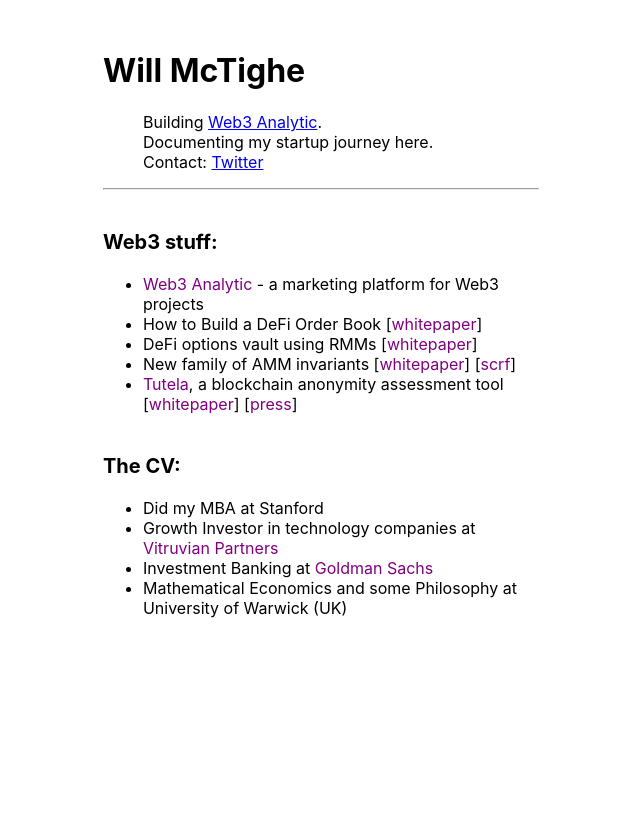
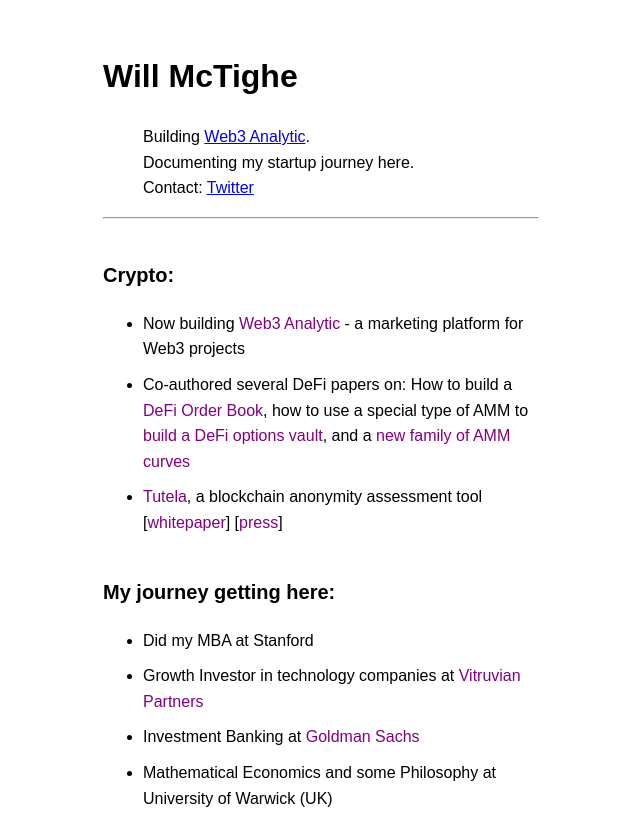
Before and after one commit to Tiggy560/my-website, a React (Create React App) app: page / in a window 1280 px wide. Shown: the whole page, without its empty margins (319-959 px from the left). Built offline with nearby package versions, Linux system fonts and the light colour scheme.

Commit message:
updated font

```diff
--- a/src/App.css
+++ b/src/App.css
@@ -7,6 +7,7 @@
 }
 
 .content {
+  line-height: 1.6;
   max-width: 70ch;
   margin: 0 auto; /* Centers the content horizontally */
   width: 70%; /* Ensures the content fills the container */
@@ -49,3 +50,7 @@
 .section a:hover {
   text-decoration: underline;
 }
+
+.section li {
+  margin-bottom: 10px;
+}
--- a/src/App.js
+++ b/src/App.js
@@ -8,6 +8,7 @@
         <div className="header">
           <h1>Will McTighe</h1>
           <ul>
+
             <div>
               Building <a href="https://www.web3analytic.xyz/">Web3 Analytic</a>.
             </div>
@@ -20,17 +21,19 @@
           </ul>
           <hr />
           <div className="section">
-            <h2>Web3 stuff:</h2>
+            <h2>Crypto:</h2>
             <ul>
-              <li><a href="https://www.web3analytic.xyz/">Web3 Analytic</a> - a marketing platform for Web3 projects</li>
-              <li>How to Build a DeFi Order Book [<a href="https://github.com/pareto-xyz/pareto-order-book-whitepaper/blob/main/how_to_orderbook.pdf">whitepaper</a>] </li>
-              <li>DeFi options vault using RMMs [<a href="https://github.com/pareto-xyz/pareto-theta-vault-whitepaper/blob/main/whitepaper.pdf">whitepaper</a>] </li>
-              <li>New family of AMM invariants [<a href="https://arxiv.org/abs/2205.07452">whitepaper</a>] [<a href="https://www.smartcontractresearch.org/t/research-summary-constant-power-root-market-makers/1698">scrf</a>]</li>
+              <li>Now building <a href="https://www.web3analytic.xyz/">Web3 Analytic</a> - a marketing platform for Web3 projects</li>
+              <li>Co-authored several DeFi papers on:
+                  How to build a <a href="https://github.com/pareto-xyz/pareto-order-book-whitepaper/blob/main/how_to_orderbook.pdf">DeFi Order Book</a>,
+                  how to use a special type of AMM to <a href="https://github.com/pareto-xyz/pareto-theta-vault-whitepaper/blob/main/whitepaper.pdf">build a DeFi options vault</a>,
+                  and a <a href="https://arxiv.org/abs/2205.07452">new family of AMM curves</a>
+              </li>
               <li><a href="https://tutela.xyz/">Tutela</a>, a blockchain anonymity assessment tool [<a href="https://arxiv.org/abs/2201.06811">whitepaper</a>] [<a href="https://golem.foundation/2022/02/07/interview-Tutela.html">press</a>]</li>
             </ul>
           </div>
           <div className="section">
-            <h2>The CV:</h2>
+            <h2>My journey getting here:</h2>
             <ul>
               <li>Did my MBA at Stanford</li>
               <li>Growth Investor in technology companies at <a href="https://www.vitruvianpartners.com/">Vitruvian Partners</a></li>
--- a/src/index.css
+++ b/src/index.css
@@ -1,13 +1,10 @@
 body {
   margin: 0;
-  font-family: -apple-system, BlinkMacSystemFont, 'Segoe UI', 'Roboto', 'Oxygen',
-    'Ubuntu', 'Cantarell', 'Fira Sans', 'Droid Sans', 'Helvetica Neue',
-    sans-serif;
+  font-family: Arial, sans-serif;
   -webkit-font-smoothing: antialiased;
   -moz-osx-font-smoothing: grayscale;
 }
 
 code {
-  font-family: source-code-pro, Menlo, Monaco, Consolas, 'Courier New',
-    monospace;
+  font-family: Arial, monospace;
 }
```
